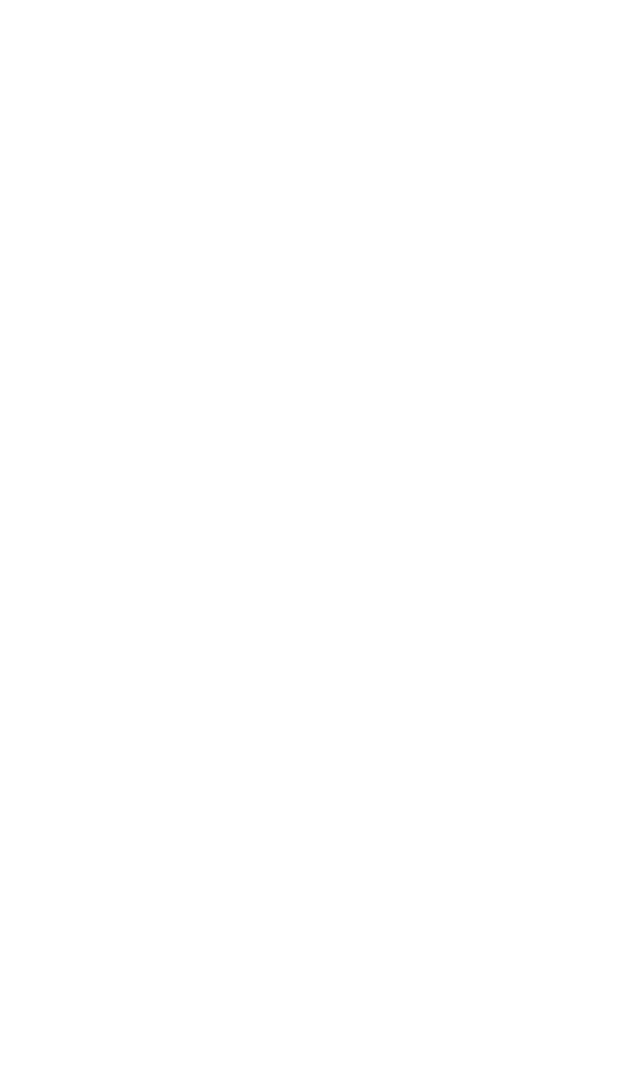
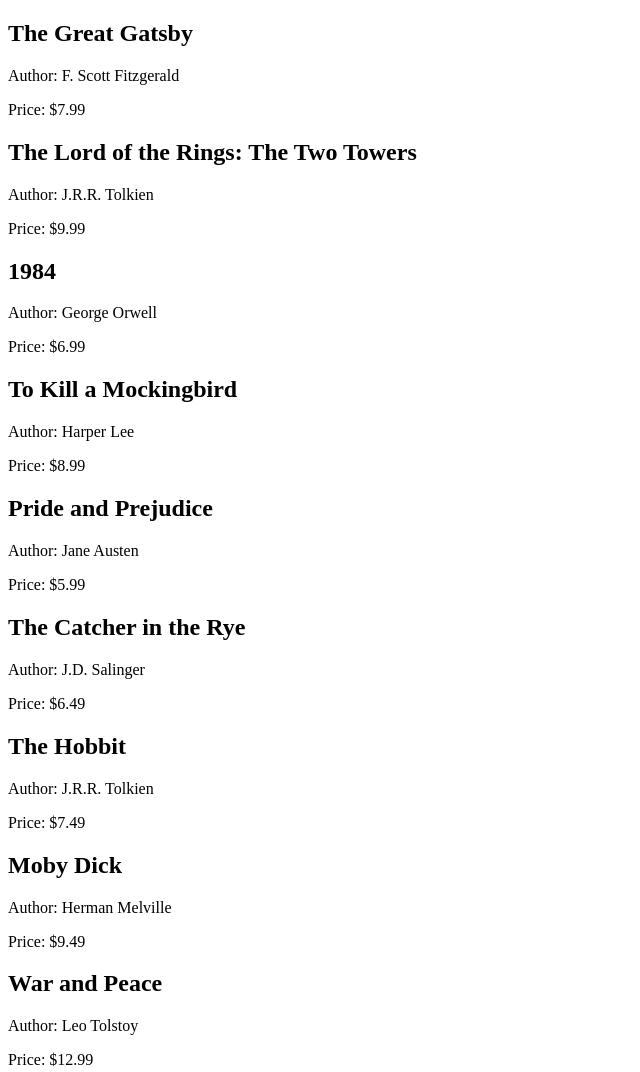
Before and after one commit to JamesB0907/BookstoreProto1, a plain HTML site: page storepage.html in a window 1280 px wide. Shown: the top 1072 px of the page, without its empty margins (0-640 px from the left). Before the commit the page ends 800 px from the top, so only its background shows below. Drawn offline with Linux system fonts and the light colour scheme.

Commit message:
Got JS to work

```diff
--- a/storepage.html
+++ b/storepage.html
@@ -1,14 +1,27 @@
 <!DOCTYPE html>
 <html lang="en">
     <head>
-    <meta charset="UTF-8">
-    <meta name="viewport" content="width=device-width, initial-scale=1.0">
+        <meta charset="UTF-8" />
+        <meta name="viewport" content="width=device-width, initial-scale=1.0" />
         <title>Bookstore</title>
-    <link rel="stylesheet" href="storepage.css">
+        <link rel="stylesheet" href="storepage.css" />
     </head>
     <body>
-    <script src="books.js">
-
+        <div id="book-container"></div>
+        <script src="books.js"></script>
+        <script>
+            const bookContainer = document.getElementById("book-container");
+            books.map((book) => {
+                const bookDiv = document.createElement("div");
+                bookDiv.className = "book";
+                bookDiv.id = book.id;
+                bookDiv.innerHTML = `
+                    <h2>${book.title}</h2>
+                    <p>Author: ${book.author}</p>
+                    <p>Price: $${book.price}</p>
+                `;
+                bookContainer.appendChild(bookDiv);
+            })
         </script>
     </body>
 </html>
```
Also changed, not shown: books.js (line endings or trailing spaces). Lines whose indentation alone changed are shown as unchanged.
